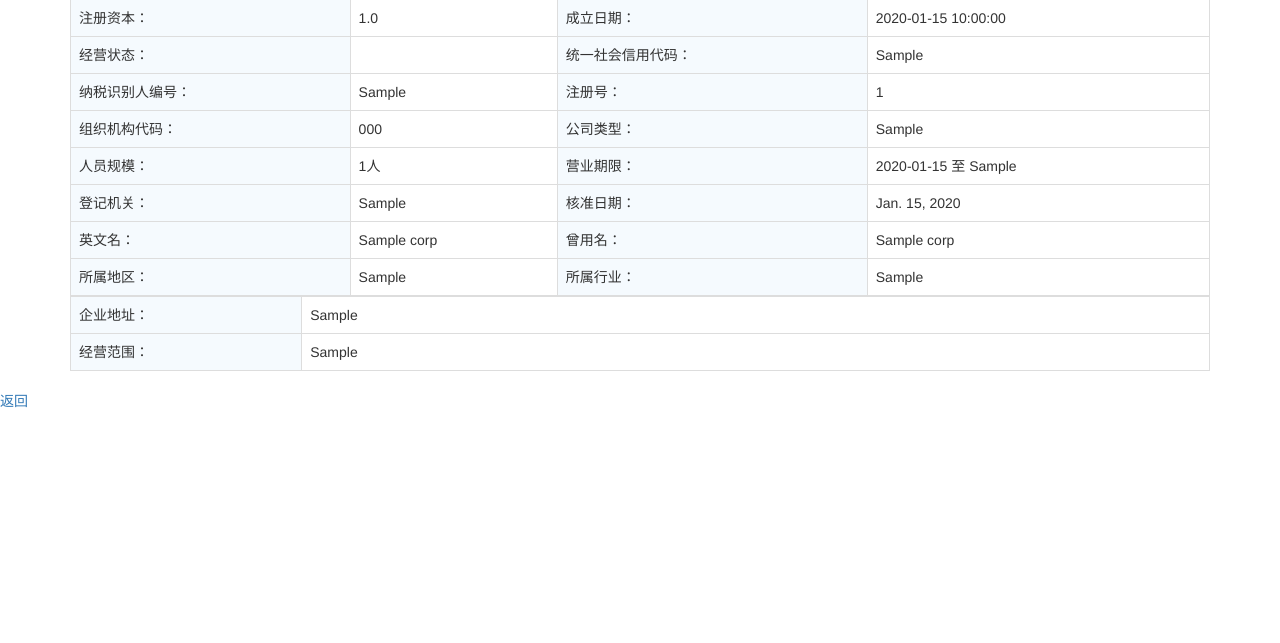
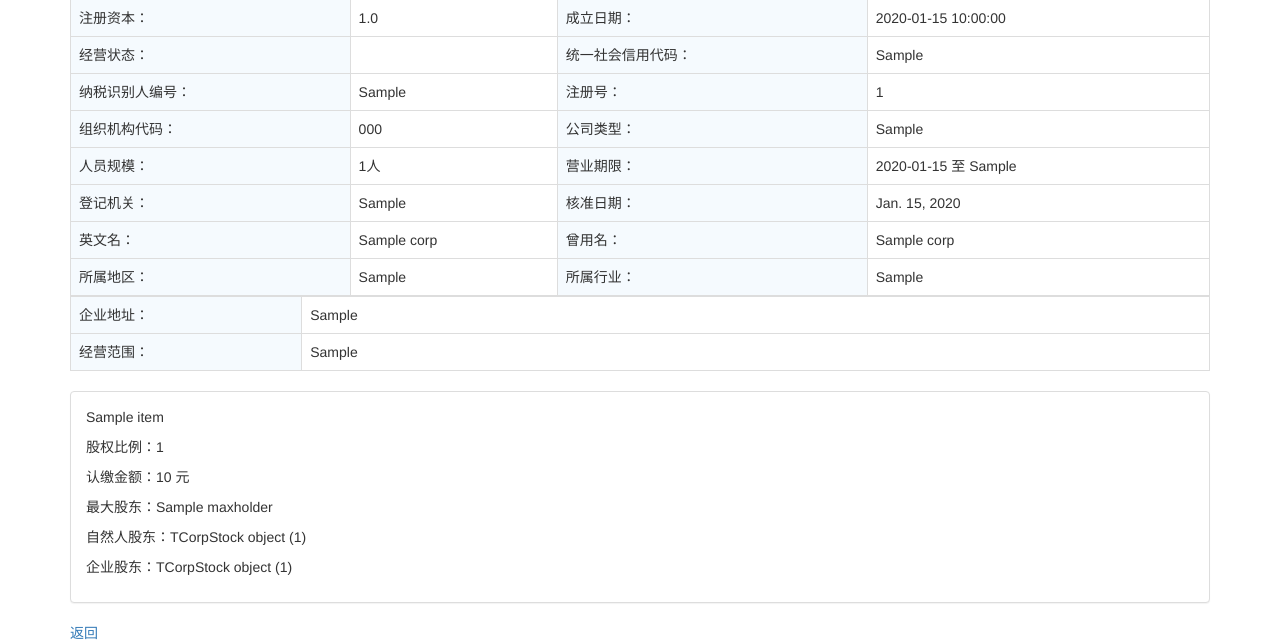
Before and after one commit to SWCTL/companyRelation, a Django app: template templates/result.html in a window 1280 px wide. Shown: the part 196-839 px from the top of the page. Before the commit the page ends 604 px from the top, so only its background shows below. Run offline with Django 3.2, Linux system fonts and the light colour scheme; tables that the repository leaves empty hold one stand-in row (values such as "Sample post"); the template is opened without the code that fills it: values that come from a table or form of the project are taken from there, most other values are stand-ins (such as "Sample title", 1, 10 or a date in 2020); some libraries are stand-ins or nearby versions.

Commit message:
股权结构逻辑

```diff
--- a/templates/result.html
+++ b/templates/result.html
@@ -93,9 +93,25 @@
             <td>{{ company.fare_scope }}</td>
         </tr>
     </table>
+
+    <div class="panel panel-default">
+        <div class="panel-body">
+            {% for item in ownerlist %}
+                <p>{{ item.stock_name }}</p>
+                <p>股权比例：{{ item.stock_percent }}</p>
+                <p>认缴金额：{{ item.stock_capi }} 元</p>
+            {% empty %}
+                <p>股东列表为空</p>
+            {% endfor %}
+
+            <p>最大股东：{{ maxholder }}</p>
+            <p>自然人股东：{{ naturalMan}}</p>
+            <p>企业股东：{{ enterprise }}</p>
+        </div>
+    </div>
+
+    <a href="/index/" >返回</a>
 </div>
-
-<a href="/index/" >返回</a>
 
 </body>
 </html>
```
Also changed, not shown: dataManage/views.py (+35 -6 lines).
